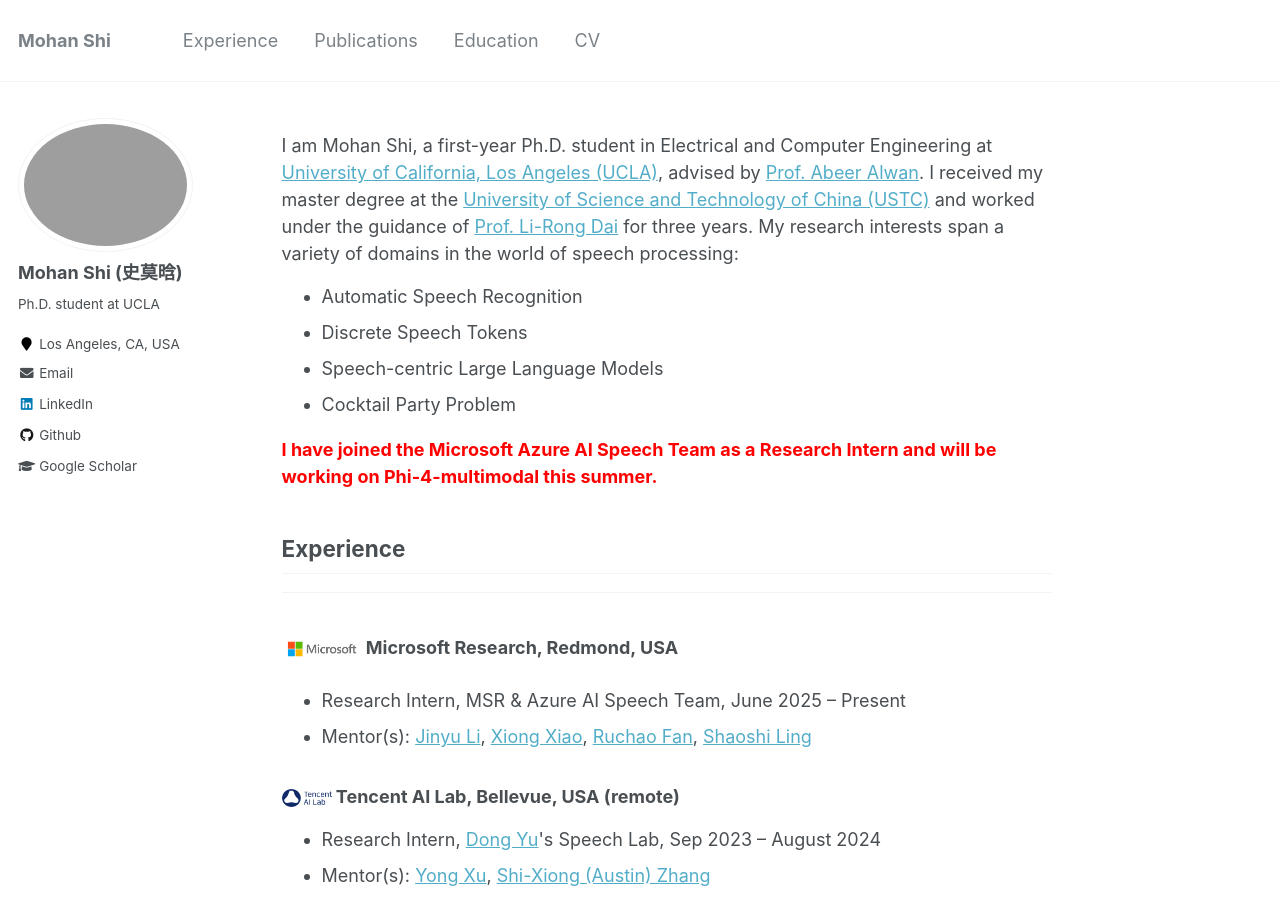
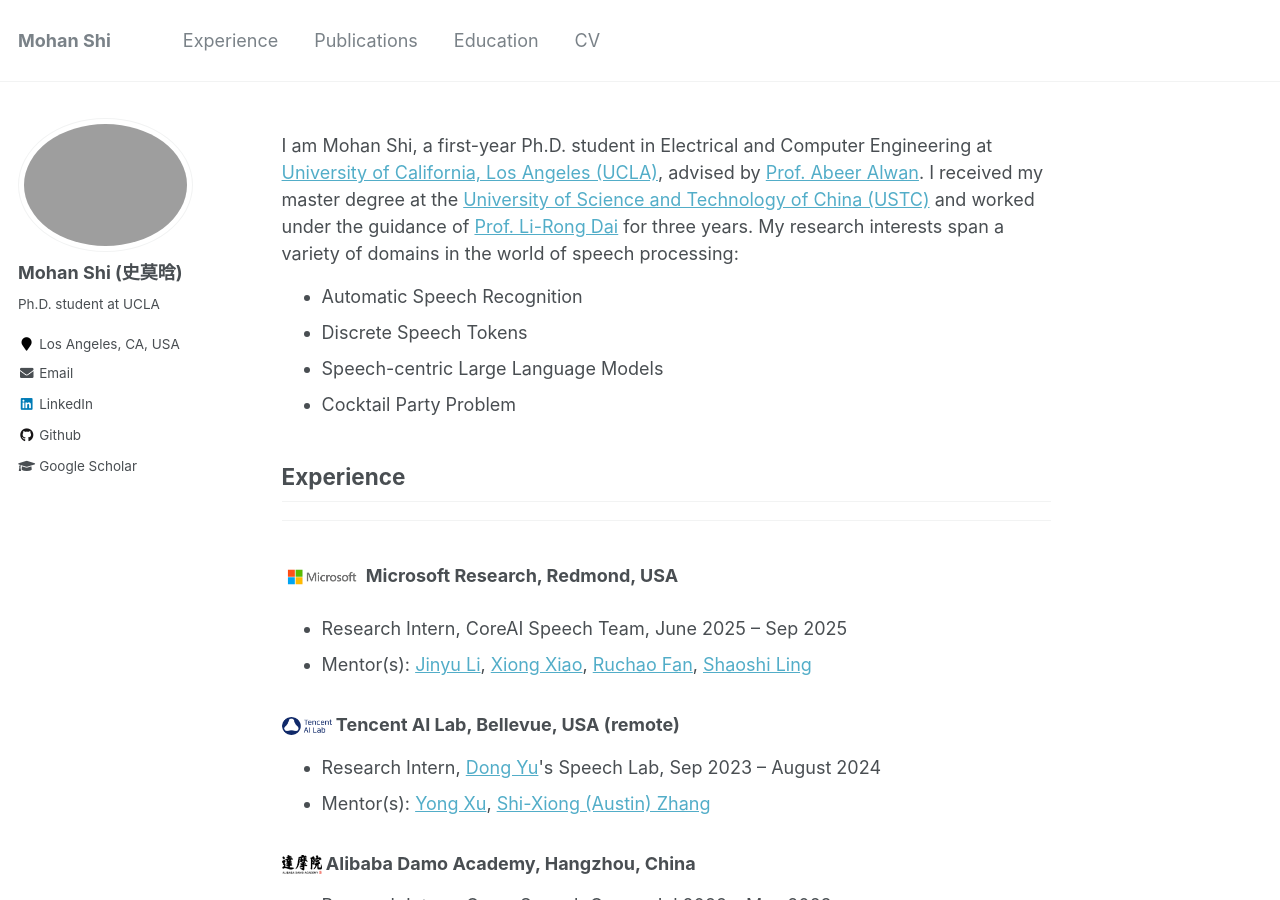
Before and after one commit to morganshi/morganshi.github.io, a Jekyll site: the page built from _pages/about.md, in a window 1280 px wide and 900 px high. Built offline with Jekyll 4.4.1, drawn with Linux system fonts in a browser that asks for light colours.

Commit message:
maintain

```diff
--- a/_pages/about.md
+++ b/_pages/about.md
@@ -50,14 +50,14 @@
 
 <!-- **<font color="red">I am eagerly seeking research internship opportunities for the Summer of 2025. Please reach out if you have any leads.</font>** -->
 
-**<font color="red">I have joined the Microsoft Azure AI Speech Team as a Research Intern and will be working on Phi-4-multimodal this summer.</font>**
+<!-- **<font color="red">I have joined the Microsoft Azure AI Speech Team as a Research Intern and will be working on Phi-4-multimodal this summer.</font>** -->
 
 <a id="Experience"></a>
 ## Experience
 ----
 ### <img src='/images/microsoft.png' style='width:80px'  >   Microsoft Research, Redmond, USA
 <ul class='twocol' markdown='1'>
-<li>Research Intern, MSR & Azure AI Speech Team, June 2025 – Present</li>
+<li>Research Intern, CoreAI Speech Team, June 2025 – Sep 2025</li>
 <li>Mentor(s): <a href="https://scholar.google.com/citations?user=grUvupMAAAAJ&hl=en">Jinyu Li</a>, <a href="https://scholar.google.com/citations?user=HHjJ0doAAAAJ&hl=en">Xiong Xiao</a>, <a href="https://scholar.google.com/citations?user=-Jx0HyYAAAAJ&hl=en">Ruchao Fan</a>, <a href="https://scholar.google.com/citations?hl=en&user=DEjebZkAAAAJ">Shaoshi Ling</a> </li>
 </ul>
 
```
